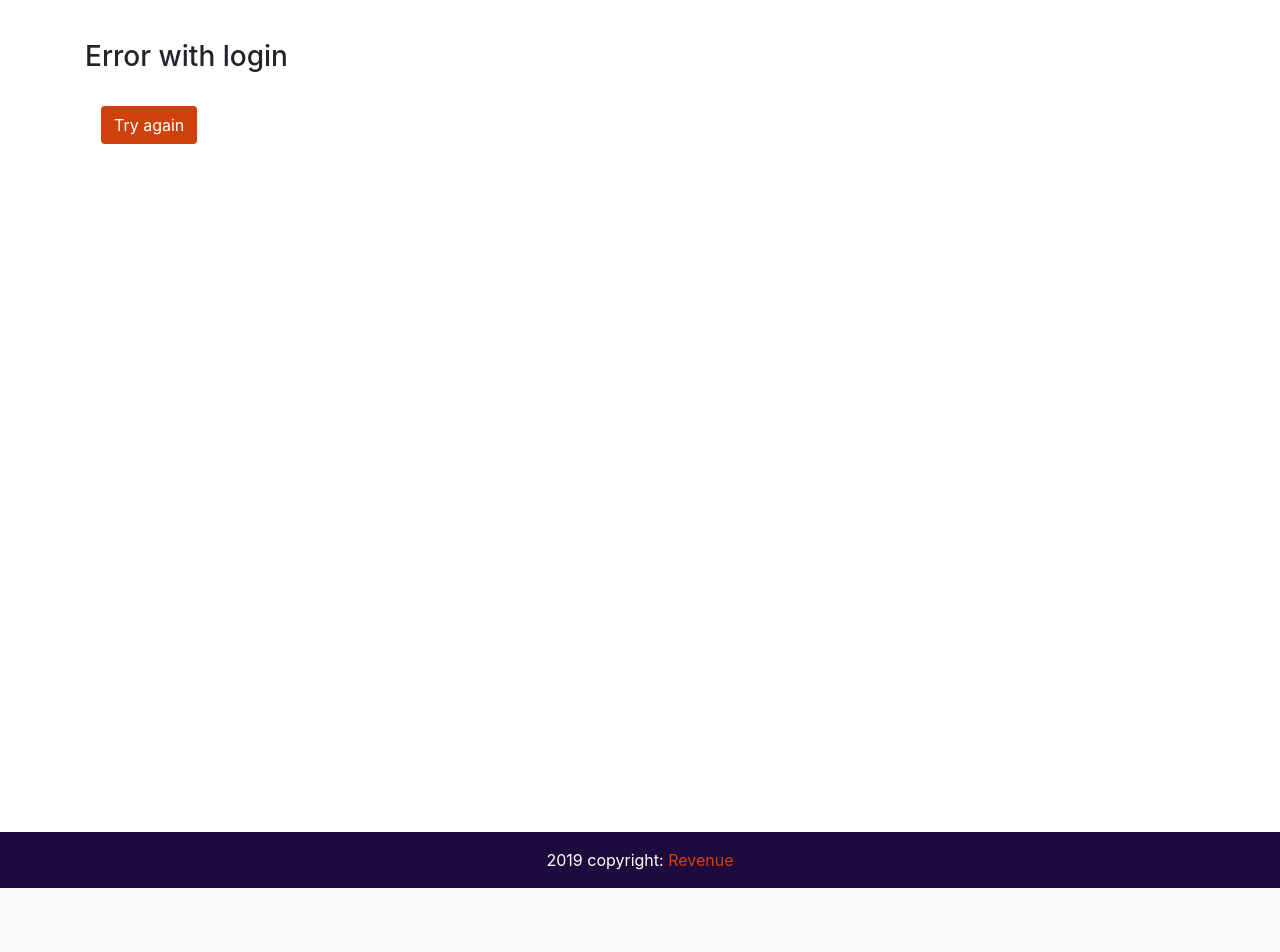
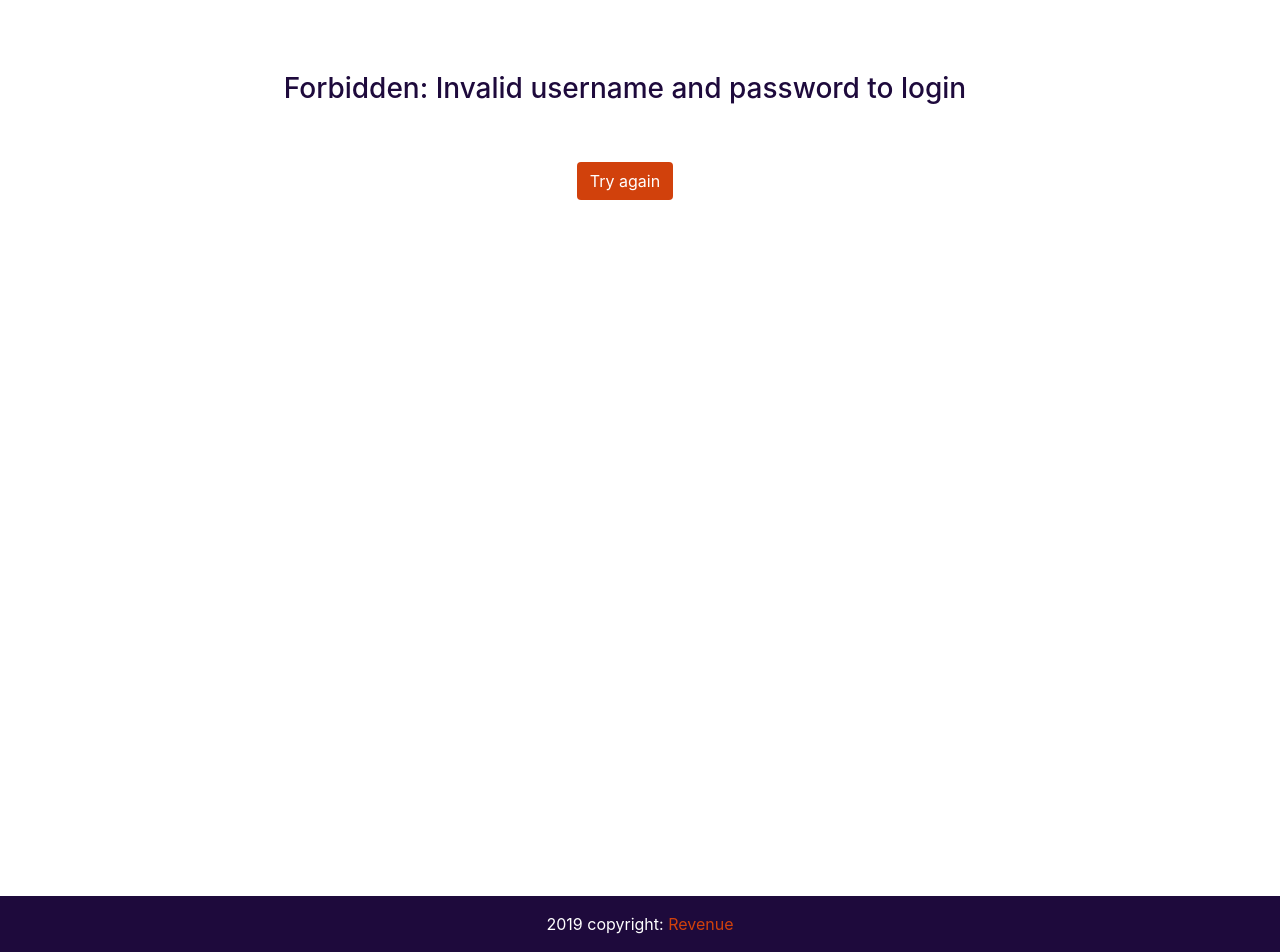
Before and after one commit to evbeda/revenue_latam, a Django app: page /accounts/login/error/ in a window 1280 px wide. Shown: the part 62-1014 px from the top of the page. Before the commit the page ends 950 px from the top, so only its background shows below. Run offline with Django 3.2, Linux system fonts and the light colour scheme; some libraries are stand-ins or nearby versions.

Commit message:
Fix styles on templates

```diff
--- a/login_app/templates/login_app/login_error.html
+++ b/login_app/templates/login_app/login_error.html
@@ -6,12 +6,16 @@
 {% endblock head %}
 
 {% block content %}
-<div class="container login-container">
+<br>
+<form method="post">
+  <div class="container login-container">
+    <div class="row d-flex justify-content-center">
+      <h3>Forbidden: Invalid username and password to login</h3>
+    </div>
     <br>
-    <h3>Error with login</h3>
-    <br>
-    <div class="row ml-3">
-	<a class="btn" href="{% url 'login' %}">Try again</a>
+    <div class="row d-flex justify-content-center mt-4">
+  	   <a class="btn" href="{% url 'login' %}">Try again</a>
     </div>
-</div>
+  </div>
+</form>
 {% endblock content %}
--- a/revenue_app/static/revenue_app/css/base.css
+++ b/revenue_app/static/revenue_app/css/base.css
@@ -11,11 +11,14 @@
   max-width: 100%;
 }
 
+h3 {
+  color: #1E0A3C;
+}
+
 .wrapper {
-  margin: 1rem;
+  margin: 3rem;
   min-height: 100vh;
 }
-
 
 .navbar {
   background-color: #1E0A3C;
--- a/revenue_app/templates/revenue_app/base.html
+++ b/revenue_app/templates/revenue_app/base.html
@@ -4,6 +4,7 @@
 <html lang="en">
   <head>
     <meta charset="utf-8">
+    <meta name="viewport" content="width=device-width, initial-scale=1">
     {% load bootstrap4 %}
     {% bootstrap_css %}
     <!-- Font Awesome -->
```
Also changed, not shown: login_app/templates/login_app/login.html (+5 -3 lines), revenue_app/templates/revenue_app/dashboard.html (line endings or trailing spaces).
